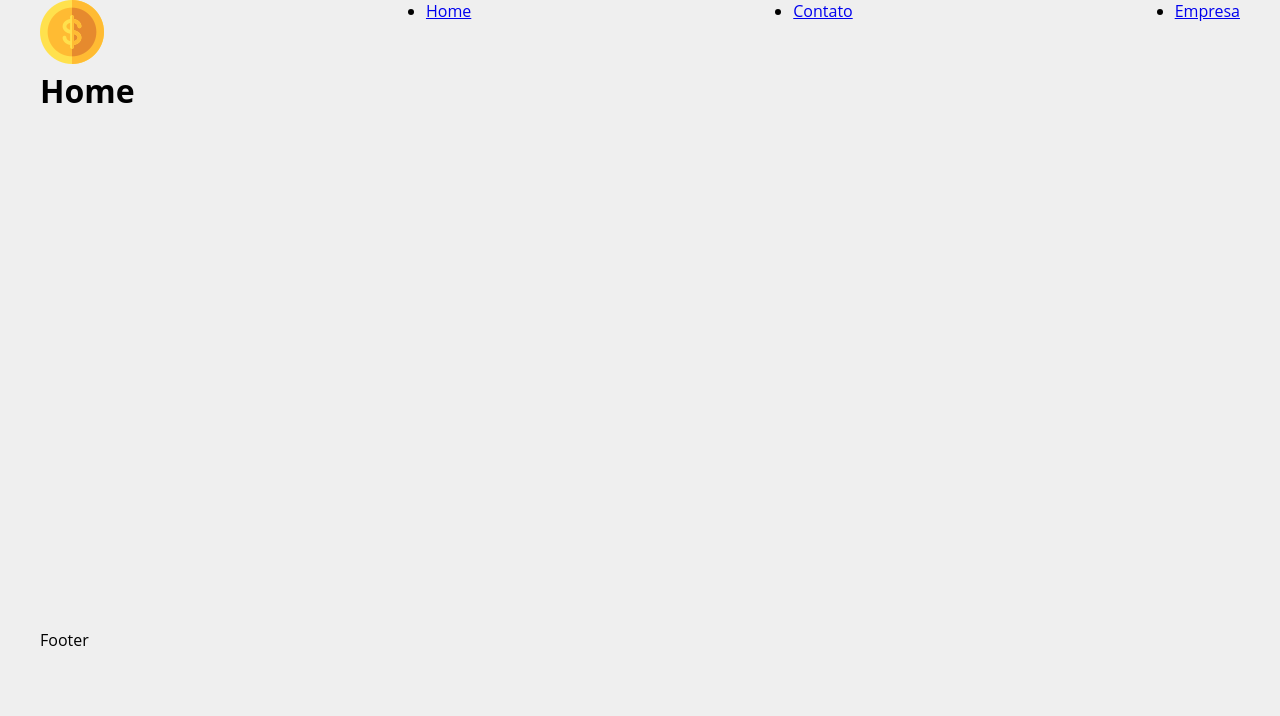
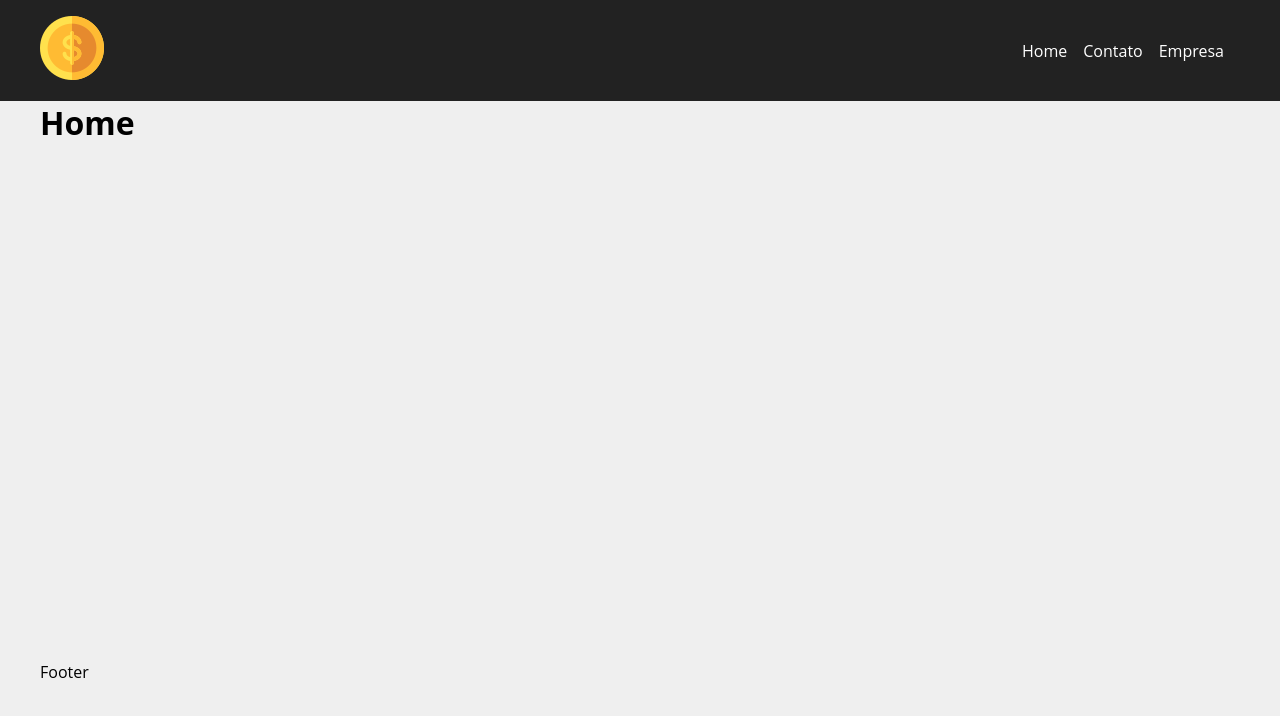
Before and after one commit to pedrojotaa/costs-react, a JavaScript app: page / in a window 1280 px wide. Shown: the top 716 px of the page. Built offline with nearby package versions, Linux system fonts and the light colour scheme; the HTML template or start-up script is replaced by a standard one.

Commit message:
refactor: structuring navbar

```diff
--- a/src/components/layout/Navbar.js
+++ b/src/components/layout/Navbar.js
@@ -1,25 +1,28 @@
 import { Link } from "react-router-dom";
 import logo from "../../img/costs_logo.png";
 import Container from "./Container";
+import styles from './Navbar.module.css'
 
 function Navbar() {
   return (
-    <ul>
+    <nav className={styles.navbar}>
       <Container>
         <Link to="/">
           <img src={logo} alt="Costs" />
         </Link>
-        <li>
+        <ul className={styles.list}>
+          <li className={styles.item}>
             <Link to="/">Home</Link>
           </li>
-        <li>
+          <li className={styles.item}>
             <Link to="/contact">Contato</Link>
           </li>
-        <li>
+          <li className={styles.item}>
             <Link to="/company">Empresa</Link>
           </li>
+        </ul>
       </Container>
-    </ul>
+    </nav>
   );
 }
 
--- a/src/components/layout/Navbar.module.css
+++ b/src/components/layout/Navbar.module.css
@@ -0,0 +1,23 @@
+.navbar {
+  background-color: #222;
+  padding: 1em;
+}
+
+.list {
+  display: flex;
+  list-style: none;
+  align-items: center;
+}
+
+.item {
+  margin-right: 1em;
+}
+
+.item a {
+  color: #fff;
+  text-decoration: none;
+}
+
+.item a:hover {
+  color: #ffbb33;
+}
```
Lines whose indentation alone changed are shown as unchanged.
